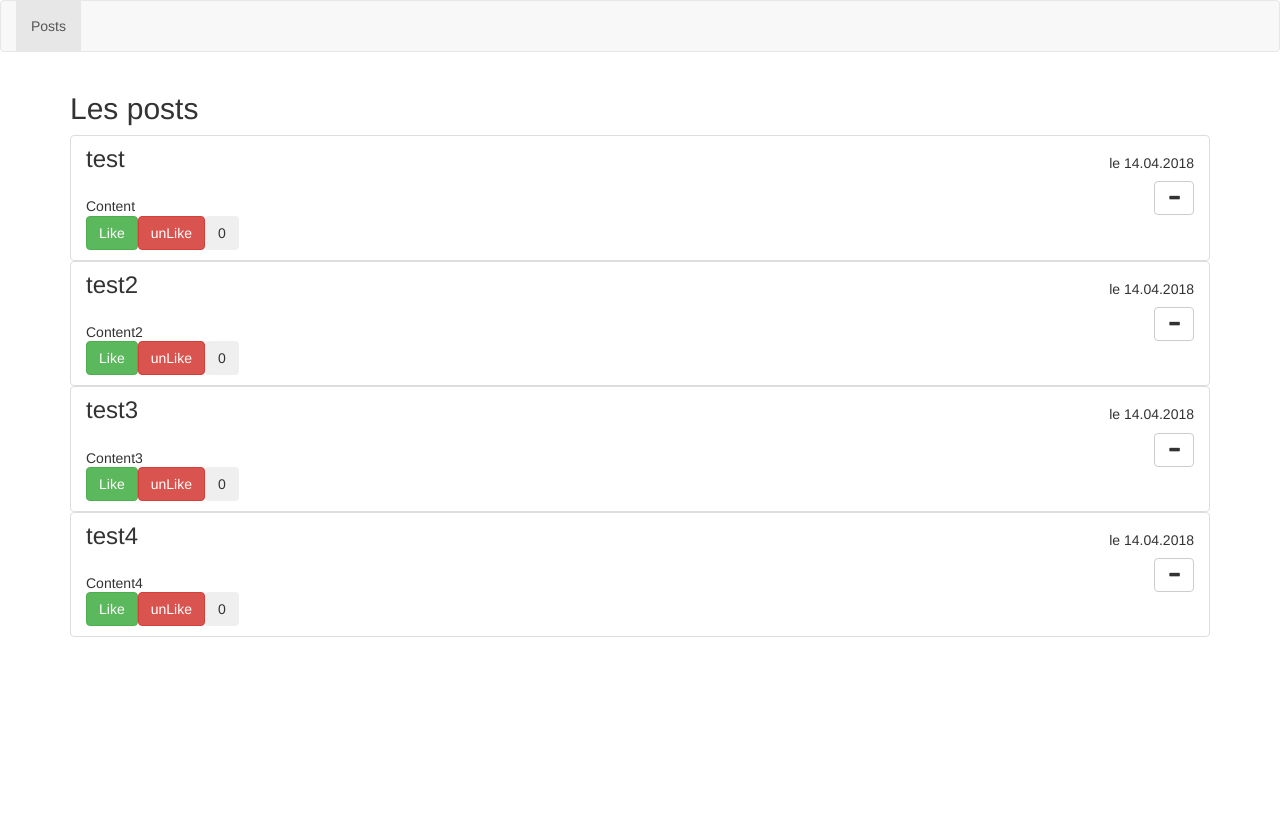
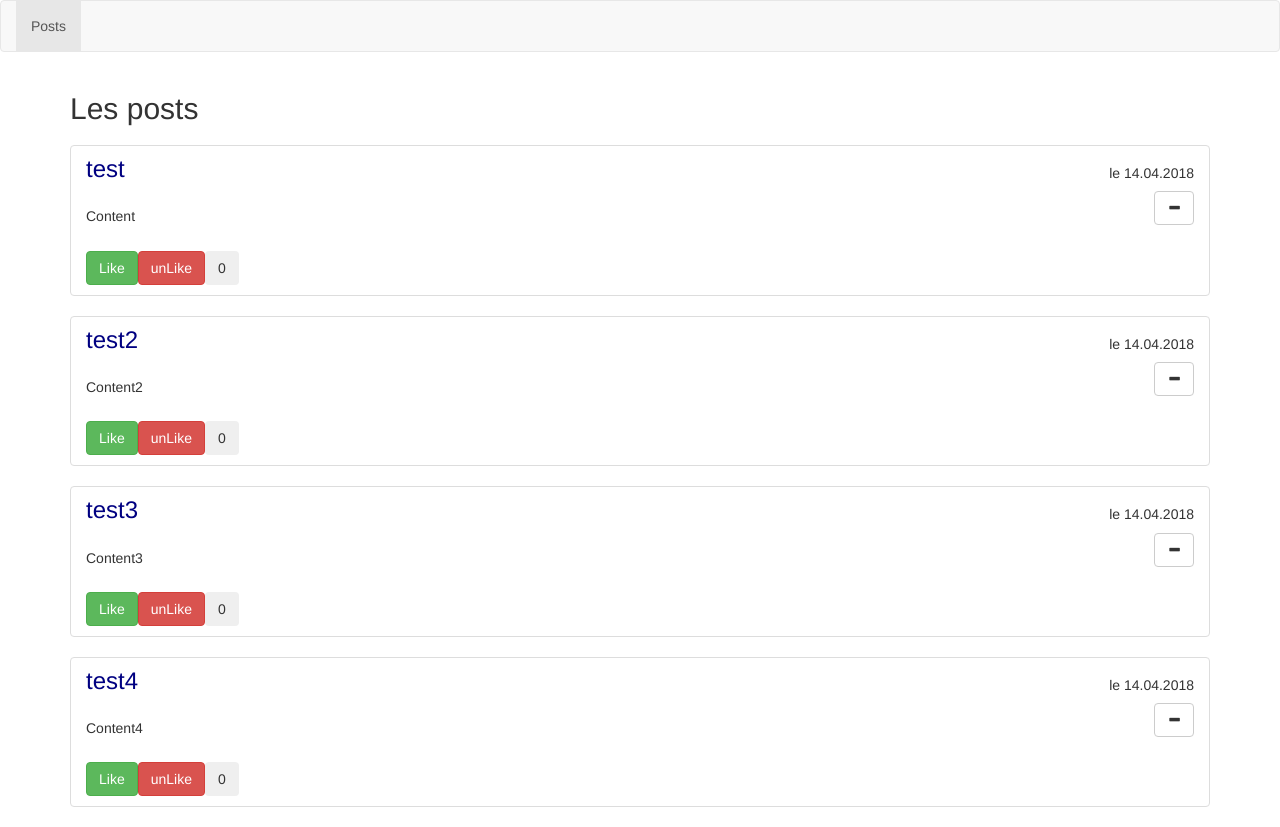
Before and after one commit to bastienChe/Angular-OC-Blog, an Angular app: page /postList in a window 1280 px wide. Before the commit the page ends 800 px from the top, so only its background shows below. Built offline with nearby package versions, Linux system fonts and the light colour scheme.

Commit message:
refonte postList

```diff
--- a/src/app/models/post.model.ts
+++ b/src/app/models/post.model.ts
@@ -10,4 +10,8 @@ export class Post {
         this.nbLike--;
     }
 
+    public getTitle() {
+        return this.title;
+    }
+
 }
--- a/src/app/post-list-item/post-list-item.component.html
+++ b/src/app/post-list-item/post-list-item.component.html
@@ -7,24 +7,24 @@
         <div [ngClass]="{'list-group-item': true,
             'list-group-item-success': post.nbLike > 0,
             'list-group-item-danger': post.nbLike < 0}"
-            (click)="viewSinglePost(i)">
-          <h3 class="list-group-item-heading">
-            {{ post.title }}
-
+            style="margin-top:20px;">
+          <h3 class="list-group-item-heading"  >
+            <span (click)="viewSinglePost(i)" style= "cursor: pointer;color: rgb(0, 0, 129)">{{ post.title }} </span>
             <div class="pull-right"><h5>le {{ post.date | date : "dd.MM.y" }}</h5>
-              <button class="btn btn-default pull-right" (click)="onDeleteBook(book)">
+              <button class="btn btn-default pull-right" (click)="onDeletePost(post)">
                 <span class="glyphicon glyphicon-minus"></span>
               </button>
             </div>
-
-
           </h3>
-
           <br>
-          <p class="list-group-item-text">{{ post.content }}</p>
+          <div>
+            <p class="list-group-item-text">{{ post.content }}</p>
+          </div>
+          <div style="margin-top: 25px;">
             <button class='btn btn-success' (click)='like(post)'>Like</button>
             <button class='btn btn-danger' (click)='unlike(post)'>unLike</button>
-            <button class='btn '> {{ post.nbLike }}</button>
+            <button class='btn'> {{ post.nbLike }}</button>
+          </div>
         </div>
       </div>
 
--- a/src/app/post-list-item/post-list-item.component.ts
+++ b/src/app/post-list-item/post-list-item.component.ts
@@ -31,6 +31,12 @@ export class PostListItemComponent implements OnInit {
 
   }
 
+  onDeletePost(post: Post) {
+    if (confirm( 'Voulez-vous supprimer le post : ' + post.getTitle() + '?' ) ) {
+      alert('supprimé');
+    }
+  }
+
   ngOnInit() {
     // tableau de posts vide
 
```
